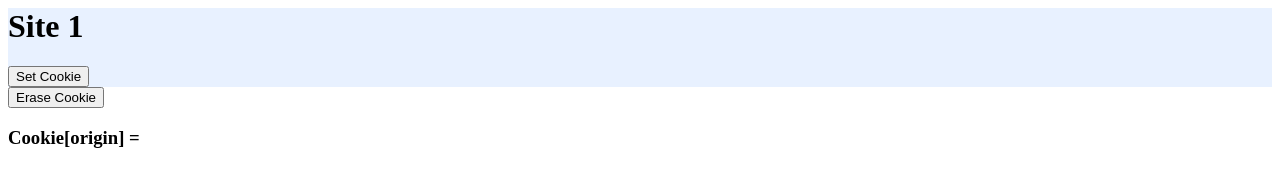
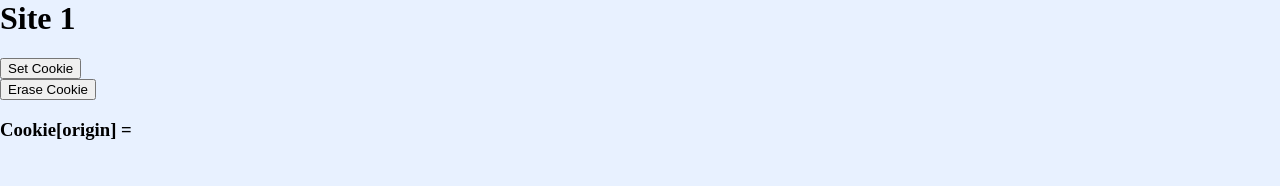
Before and after one commit to grios/html-cookies-handler, a plain HTML site: page index.html in a window 1280 px wide. Drawn offline with Linux system fonts and the light colour scheme.

Commit message:
Update Site 1

```diff
--- a/index.html
+++ b/index.html
@@ -1,4 +1,11 @@
 <html>
+<title>Site 1</title>
+<style>
+    html, body {
+    margin: 0;
+    height: 100%;
+}
+</style>
 <script>
     function setCookie(cname, cvalue, exdays) {
         const d = new Date();
@@ -8,29 +15,28 @@
         init();
     }
 
-    function getCookie(cname){
+    function getCookie(cname) {
         var name = cname + "=";
         var ca = document.cookie.split(';');
-    for(var i=0; i<ca.length; i++)
-      {
+        for (var i = 0; i < ca.length; i++) {
             var c = ca[i].trim();
-      if (c.indexOf(name)==0) return c.substring(name.length,c.length);
+            if (c.indexOf(name) == 0) return c.substring(name.length, c.length);
         }
         return "";
     }
 
     function eraseCookie(name) {
-    document.cookie = name+'=; Max-Age=-99999999;';
+        document.cookie = name + '=; Max-Age=-99999999;';
         init();
     }
 
     function init() {
-        document.getElementById("cookie-value").innerHTML="Cookie[origin] = " + getCookie("origin");
+        document.getElementById("cookie-value").innerHTML = "Cookie[origin] = " + getCookie("origin");
     }
 </script>
 
-<body onload="init()">
-    <div id="root" style="background-color: #e8f1ff;">
+<body onload="init()" style="background-color: #e8f1ff;">
+    <div id="root">
         <h1>Site 1</h1>
         <button type="button" onclick="setCookie('origin','new',1)">Set Cookie</button>
     </div>
```
Lines whose indentation alone changed are shown as unchanged.
